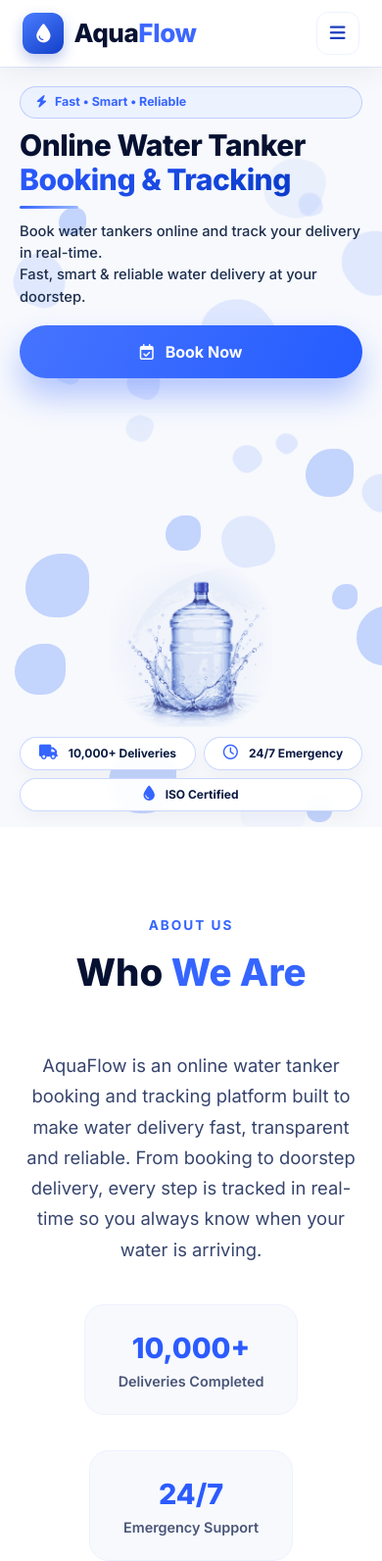
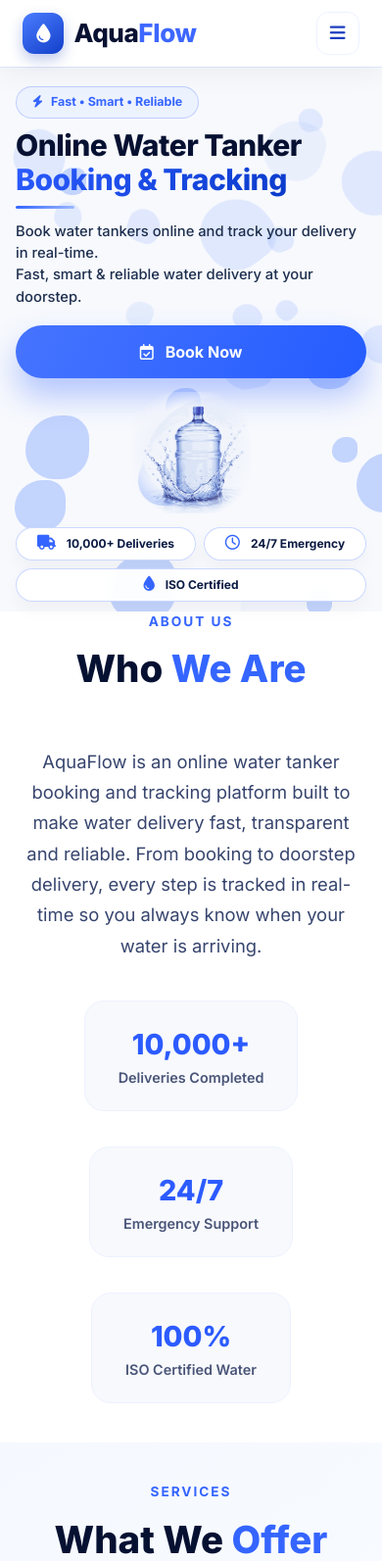
Before and after one commit to Kruthibhebbar/Aqua-Flow-Project, a Flask app: page / in a window 390 px wide. Shown: the top 1593 px of the page at 98% size. Run offline with Flask 3, Linux system fonts and the light colour scheme.

Commit message:
Mobile View Change

```diff
--- a/templates/index.html
+++ b/templates/index.html
@@ -853,29 +853,25 @@
 
         @media (max-width: 768px) {
             .hero-modern {
-                /* The hero now sizes itself with flexbox instead of a fixed
-                   height or clipped overflow. min-height gives it the full
-                   screen (below the 68px navbar) to work with; the flex
-                   column inside (.hero-left) then distributes the content
-                   within that space using a single flexible gap (see the
-                   margin-top:auto on .hero-mobile-image below), so the
-                   section naturally ends right after the feature badges
-                   with no leftover blank area, and never needs to clip. */
+                /* Let the hero be driven by its own content instead of a
+                   forced 100vh/100dvh box — that fixed-height + centered
+                   flex was what produced the large dead zone under the
+                   content on real devices. Height now follows the content,
+                   so there's no leftover empty space before the next
+                   section, while generous vertical padding still lets the
+                   hero comfortably occupy the first screenful. */
                 width: 100%;
-                min-height: calc(100vh - 68px);
-                min-height: calc(100dvh - 68px);
+                min-height: auto;
                 height: auto;
                 overflow: visible;
                 display: flex;
                 flex-direction: column;
-                padding: 20px 20px 16px;
+                justify-content: flex-start;
+                padding: 28px 20px 14px;
             }
             .hero-left {
-                display: flex;
-                flex-direction: column;
                 max-width: 100%;
                 width: 100%;
-                height: 100%;
                 padding-left: 0;
                 padding-right: 0;
             }
@@ -883,35 +879,30 @@
                 padding: 6px 16px;
                 font-size: 0.78rem;
                 margin-bottom: 14px;
-                flex-shrink: 0;
             }
             .hero-title {
                 font-size: 34px;
                 line-height: 1.16;
                 letter-spacing: -0.5px;
                 margin-bottom: 12px;
-                flex-shrink: 0;
             }
             .line-accent {
                 margin: 0 0 16px 0;
                 width: 60px;
                 height: 3px;
-                flex-shrink: 0;
+            }
+            .book-primary-btn {
+                width: 100%;
+                justify-content: center;
+                font-size: 1.05rem;
+                padding: 16px 24px;
+                margin-bottom: 4px;
             }
             .hero-text {
                 font-size: 1rem;
                 line-height: 1.5;
                 margin-bottom: 22px;
                 max-width: 100%;
-                flex-shrink: 0;
-            }
-            .book-primary-btn {
-                width: 100%;
-                justify-content: center;
-                font-size: 1.05rem;
-                padding: 16px 24px;
-                margin-bottom: 0;
-                flex-shrink: 0;
             }
             .section-title {
                 font-size: 2rem;
@@ -929,9 +920,24 @@
             }
             .trust-stats {
                 gap: 10px;
-                margin-top: 0;
+                margin-top: 20px;
                 width: 100%;
-                flex-shrink: 0;
+            }
+            /* the 90-100px top/bottom padding on these sections is what was
+               showing up as a big blank strip right after the hero (e.g.
+               before "About Us") — tighten it for mobile only. */
+            .about-wrap {
+                padding: 0 5% 40px;
+            }
+            .services-wrap {
+                padding: 40px 5%;
+            }
+            .how-it-works-wrap,
+            .contact-wrap {
+                padding: 40px 5% 50px;
+            }
+            .features-wrap {
+                padding: 48px 5%;
             }
             /* hide the faint full-bleed background bottle on small screens
                and show a clean standalone image instead (see .hero-mobile-image) */
@@ -943,20 +949,11 @@
             }
             .hero-mobile-image {
                 display: block;
-                /* ~40% larger than before, per the request to make it feel
-                   like the hero's centerpiece instead of floating small */
-                width: 215px;
-                max-width: 62%;
+                /* ~35% larger than the previous 115px baseline */
+                width: 155px;
+                max-width: 48%;
                 height: auto;
-                flex-shrink: 0;
-                /* margin-top: auto is the ONE flexible gap in this column —
-                   it soaks up whatever vertical space is left after the
-                   text/button above, pushing the image + the feature
-                   badges down as a tight, glued-together pair that lands
-                   flush with the bottom of the hero. Left/right auto keeps
-                   it centered. No fixed spacer margins needed above or
-                   below it. */
-                margin: auto auto 12px;
+                margin: 14px auto 6px;
                 filter: drop-shadow(0 12px 14px rgba(30, 60, 150, 0.18));
 
                 /* fade the image's own square edges so the circular backdrop
@@ -972,6 +969,9 @@
            without any dead space, while keeping the larger image/button
            from the 768px step above. */
         @media (max-width: 576px) {
+            .hero-modern {
+                padding: 20px 16px 10px;
+            }
             .hero-title {
                 font-size: 30px;
                 margin-bottom: 10px;
@@ -991,13 +991,13 @@
                 font-size: 1rem;
             }
             .hero-mobile-image {
-                /* ~40% larger than the previous 90px baseline */
-                width: 165px;
-                max-width: 58%;
-                margin: auto auto 10px;
+                /* ~35% larger than the previous 90px baseline */
+                width: 122px;
+                max-width: 44%;
+                margin: 10px auto 4px;
             }
             .trust-stats {
-                margin-top: 0;
+                margin-top: 14px;
                 gap: 8px;
             }
             .stat-pill {
```
